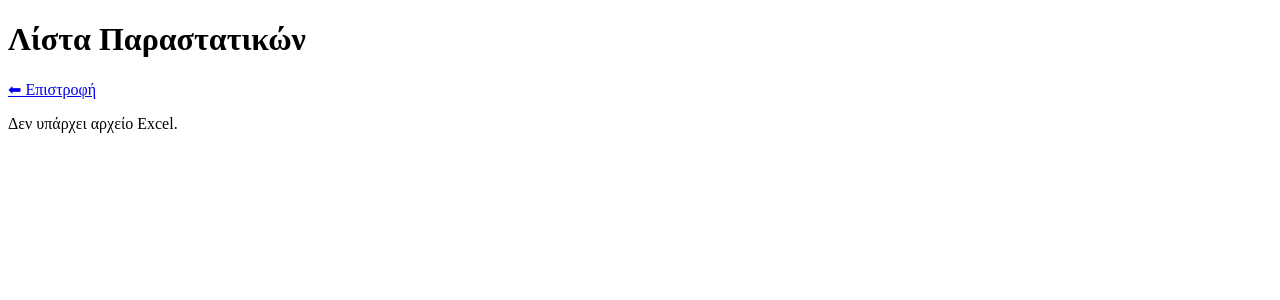
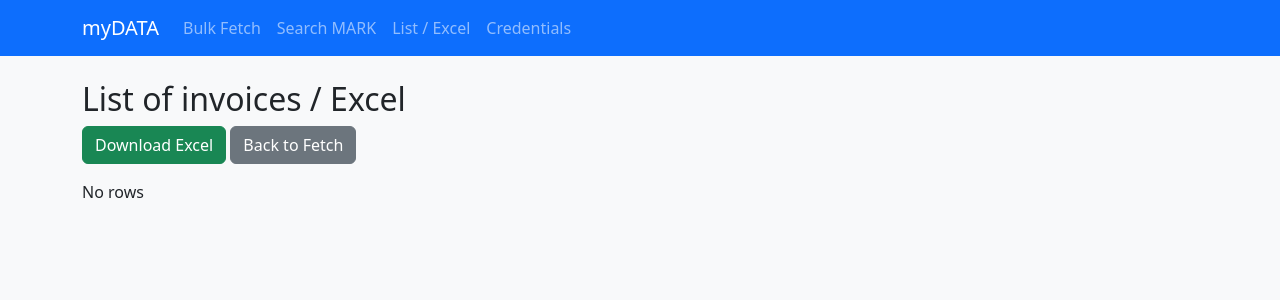
Before and after one commit to douradonis/Firebed_private, a Flask app: page /list in a window 1280 px wide. Shown: the top 300 px of the page. Run offline with Flask 2, Linux system fonts and the light colour scheme.

Commit message:
Update list.html

```diff
--- a/templates/list.html
+++ b/templates/list.html
@@ -1,21 +1,34 @@
-<!doctype html>
-<html lang="el">
-<head><meta charset="utf-8"><title>Λίστα Παραστατικών</title></head>
-<body>
-<h1>Λίστα Παραστατικών</h1>
-<p><a href="{{ url_for('home') }}">⬅ Επιστροφή</a></p>
+{% extends "base.html" %}
+{% block title %}List{% endblock %}
+{% block content %}
+<h2>List of invoices / Excel</h2>
+<div class="mb-3">
+  <a class="btn btn-success" href="{{ url_for('list_invoices') }}?download=1">Download Excel</a>
+  <a class="btn btn-secondary" href="{{ url_for('fetch') }}">Back to Fetch</a>
+</div>
 
-{% if error %}
-<div style="background:#fff5f5;padding:8px;">{{ error }}</div>
+{% if table %}
+  <div style="max-height:600px; overflow:auto; background:#fff; padding:8px; border-radius:6px;">
+    <table class="table table-sm">
+      <thead>
+        <tr>
+          {% for k in table[0].keys() %}
+            <th>{{ k }}</th>
+          {% endfor %}
+        </tr>
+      </thead>
+      <tbody>
+        {% for row in table %}
+          <tr>
+            {% for v in row.values() %}
+              <td style="white-space:pre-wrap">{{ v }}</td>
+            {% endfor %}
+          </tr>
+        {% endfor %}
+      </tbody>
+    </table>
+  </div>
+{% else %}
+  <div>No rows</div>
 {% endif %}
-
-{% if table_html %}
-  <form method="post">
-    <div style="overflow:auto;">{{ table_html|safe }}</div>
-    <p><button type="submit">Διαγραφή επιλεγμένων</button></p>
-  </form>
-{% else %}
-  <div>Δεν υπάρχει αρχείο Excel.</div>
-{% endif %}
-</body>
-</html>
+{% endblock %}
```
